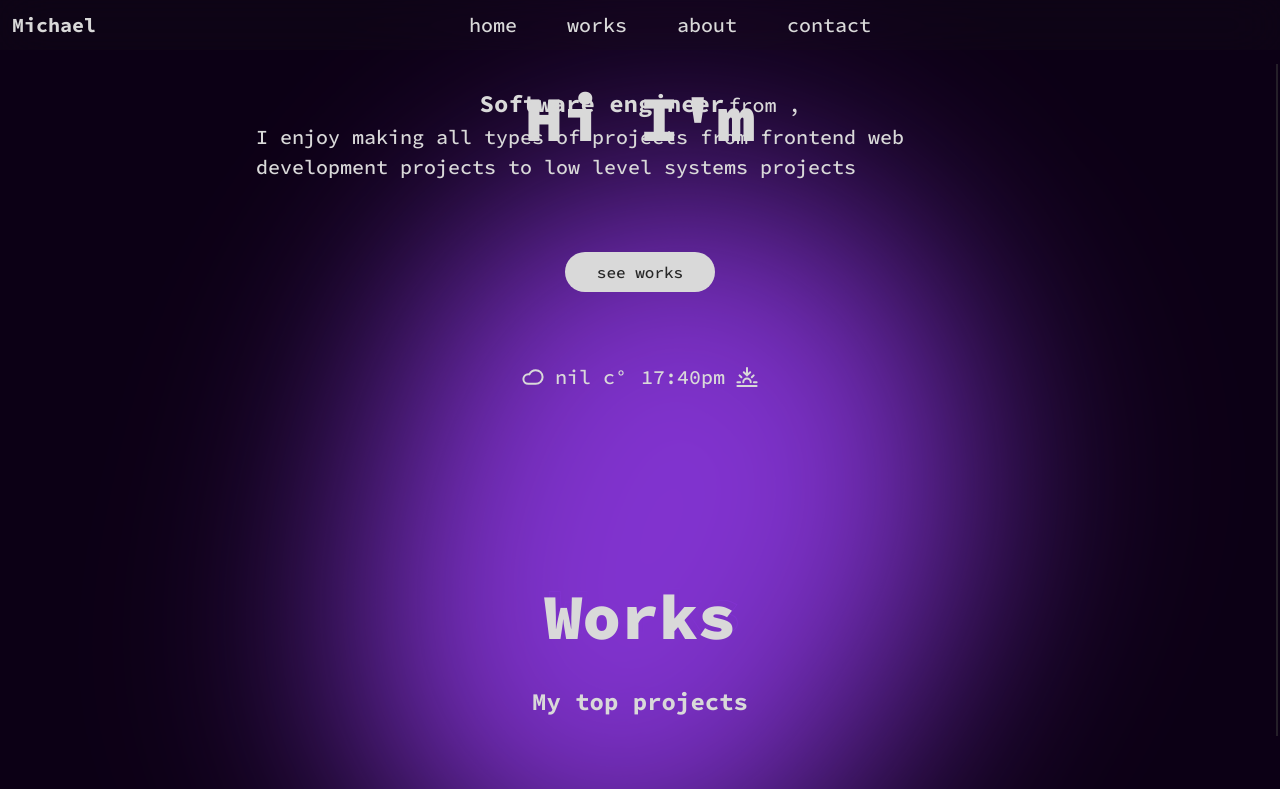
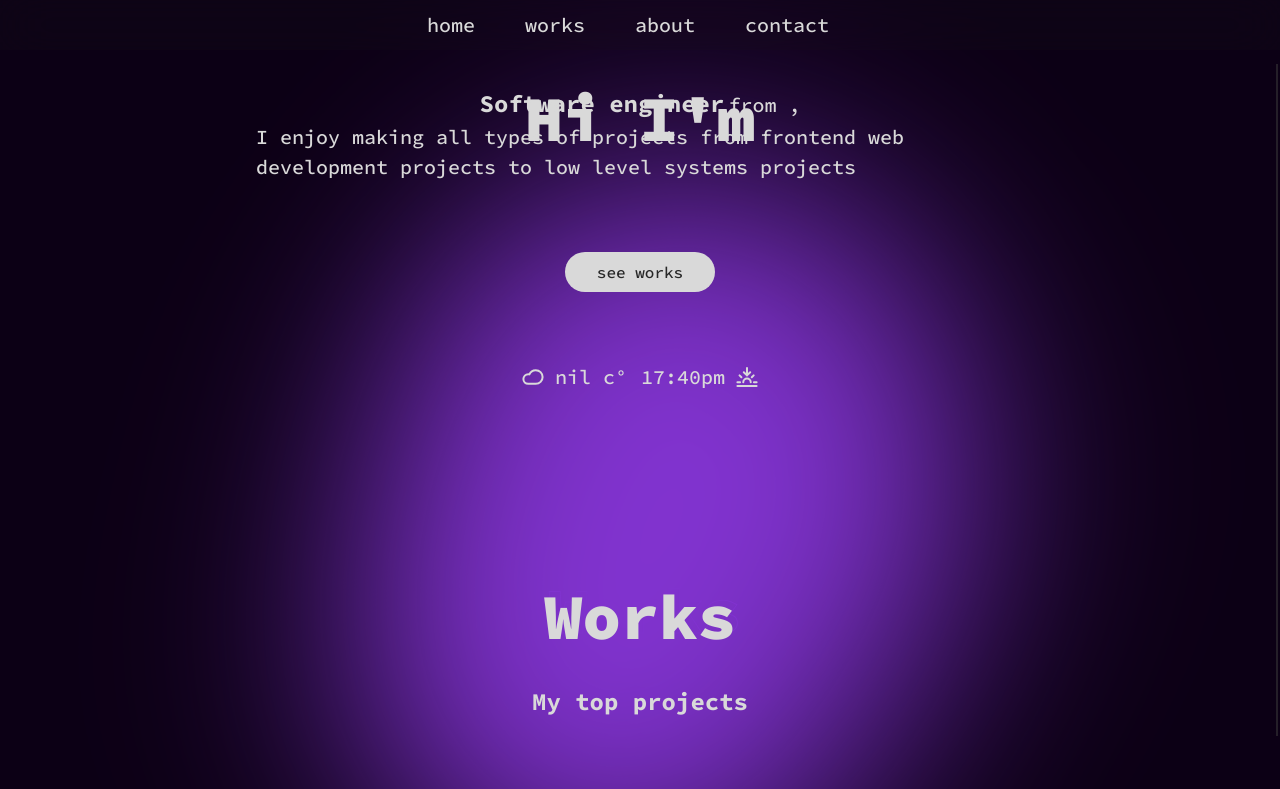
Before and after one commit to waveyboym/portfolio-src-files, a React (Vite) app in the folder portfolio-src-code/: page / in a window 1280 px wide. Shown: the top 789 px of the page. Built offline with nearby package versions, Linux system fonts and the light colour scheme; no server answers.

Commit message:
Update Navbar.tsx

```diff
--- a/portfolio-src-code/src/components/Navbar.tsx
+++ b/portfolio-src-code/src/components/Navbar.tsx
@@ -47,7 +47,7 @@ const Navbar = () => {
                             whileHover={{scale: 1.03}}
                             whileTap={{scale: 0.9}}
                         >
-                            Michael
+                            {/**Your name goes here*/}
                         </motion.h1>
                     </HashLink>
                     <div className="items-center hidden xl:flex">
```
